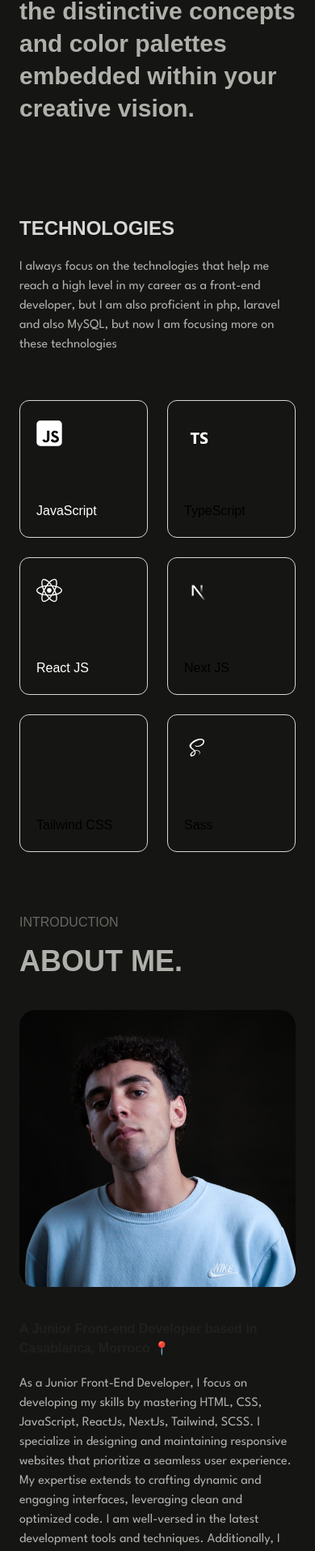
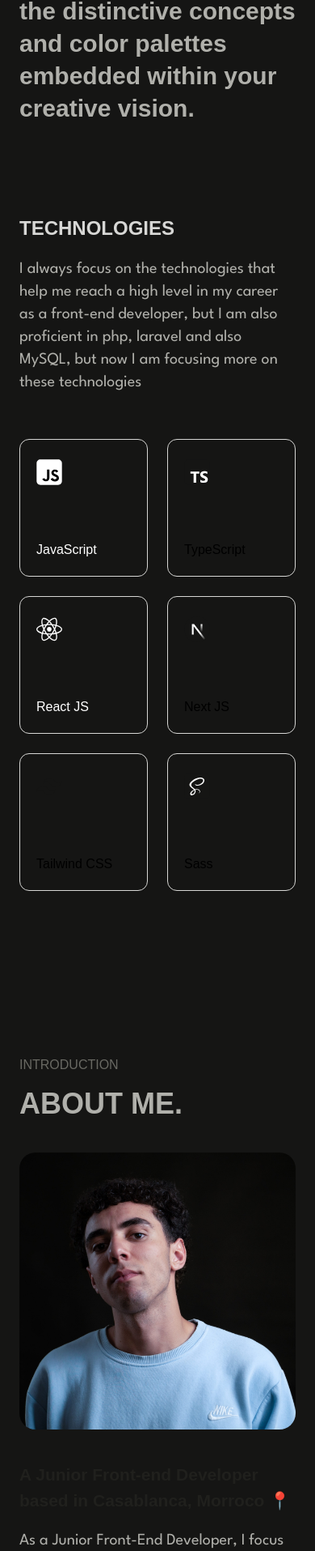
Before and after one commit to ech-chaouny/portfolio, a React (Vite) app: page / in a window 390 px wide. Shown: the part 1186-3101 px from the top of the page at 81% size. Built offline with nearby package versions, Linux system fonts and the light colour scheme; a web font is replaced by a local one.

Commit message:
Final Commit V3

```diff
--- a/src/components/Preloader.jsx
+++ b/src/components/Preloader.jsx
@@ -29,7 +29,7 @@ const Preloader = () => {
         variants={opacity(1)}
         initial="initial"
         animate="enter"
-        className="font-generalSans text-white text-4xl font-medium"
+        className="font-generalSans text-white text-[28px] font-medium"
       >
         {words[index]}
       </motion.p>
--- a/src/components/Technologies.jsx
+++ b/src/components/Technologies.jsx
@@ -26,7 +26,7 @@ const Technologies = ({ isDarkMode }) => {
     };
   };
   return (
-    <div className="sl:h-screen flex sl:flex-row flex-col gap-14">
+    <div className="sl:h-screen h-auto sl:mb-auto mb-32 flex sl:flex-row flex-col gap-14">
       <div className="sl:w-1/2 w-full">
         <h1
           className={`${
@@ -36,7 +36,7 @@ const Technologies = ({ isDarkMode }) => {
           TECHNOLOGIES
         </h1>
         <p
-          className={`sl:text-xl mt-5 font-normal ${
+          className={`text-xl mt-5 font-normal ${
             isDarkMode ? "text-white-300" : "text-black-300"
           } duration-500`}
         >
--- a/src/pages/About.jsx
+++ b/src/pages/About.jsx
@@ -97,12 +97,12 @@ const About = ({ setIsDarkMode, isDarkMode, setBackTop }) => {
           <img src={MyPhoto} alt="profile" className="profile" />
         </motion.div>
         <div className="w-full h-full">
-          <h3 className="sm:text-[28px] xs:text-[22px] font-bold font-generalSans text-tertiary">
+          <h3 className="sm:text-[28px] text-[21px] font-bold font-generalSans text-tertiary">
             A Junior Front-end Developer based in Casablanca, Morroco 📍
           </h3>
           <p
-            className={`md:mt-8 mt-5 md:text-[22px] font-normal text-black-300 ${
-              isDarkMode ? "text-white-300" : "text-tertiary"
+            className={`md:mt-8 mt-5 md:text-[22px] md:leading-8 text-xl font-normal text-black-300 ${
+              isDarkMode ? "text-white-300" : "text-black-100"
             } `}
           >
             As a Junior Front-End Developer, I focus on developing my skills by
--- a/src/pages/Hero.jsx
+++ b/src/pages/Hero.jsx
@@ -25,7 +25,7 @@ const Hero = forwardRef(function index(props, ref) {
       <h1
         className={`font-black ${
           props.isDarkMode ? "text-white-300" : "text-secondary"
-        } duration font-generalSans xs:text-[42px] sm:text-[60px] text-[32px] mt-6 tracking-tight leading-tight`}
+        } duration font-generalSans xs:text-[48px] sm:text-[60px] text-[32px] mt-6 tracking-tight leading-tight`}
       >
         <div className="overflow-hidden">
           <motion.div
--- a/src/pages/Projects.jsx
+++ b/src/pages/Projects.jsx
@@ -79,7 +79,7 @@ const Projects = forwardRef(function index(props, ref) {
             Projects.
           </motion.h1>
         </motion.div>
-        <p className="md:mt-8 mt-5 md:text-[22px] font-normal text-white-300 max-w-3xl">
+        <p className="md:mt-8 mt-5 text-[22px] font-normal text-white-300 max-w-3xl">
           Following projects showcases my skills and experience through
           real-world examples of my work. Each project is briefly described with
           links to code repositories and live demos in it. It reflects my
@@ -128,13 +128,13 @@ const ProjectsMobile = ({ video, url, title, num, body, tags }) => {
       </div>
       <div className="mb-14 flex flex-col items-center justify-center text-center">
         <div className="w-[90%] flex flex-col items-center justify-center">
-          <h4 className="text-white-300 font-semibold xl:text-[50px] font-generalSans">
+          <h4 className="text-white-300 font-semibold text-[40px] font-generalSans">
             {num}
           </h4>
-          <h1 className="text-white-100 font-semibold text-[25px] font-generalSans">
+          <h1 className="text-white-100 font-semibold text-[30px] mb-2 font-generalSans">
             {title}
           </h1>
-          <p className="font-normal text-white-300 text-[16px]">{body}</p>
+          <p className="font-normal text-white-300 text-[20px]">{body}</p>
           <div className="flex mt-3 gap-3">
             {tags.map((tag, index) => (
               <div
@@ -170,7 +170,7 @@ const ProjectsVideos = ({ index, video, url, title }) => {
 const ProjectsTexts = ({ num, title, body, tags }) => {
   return (
     <div className="h-[100vh] flex flex-col justify-center">
-      <h4 className="text-white-300 font-semibold xl:text-[50px] font-generalSans">
+      <h4 className="text-white-300 font-semibold text-[50px] font-generalSans">
         {num}
       </h4>
       <h1 className="text-white-100 font-semibold xl:text-[35px] text-[25px] font-generalSans">
```
